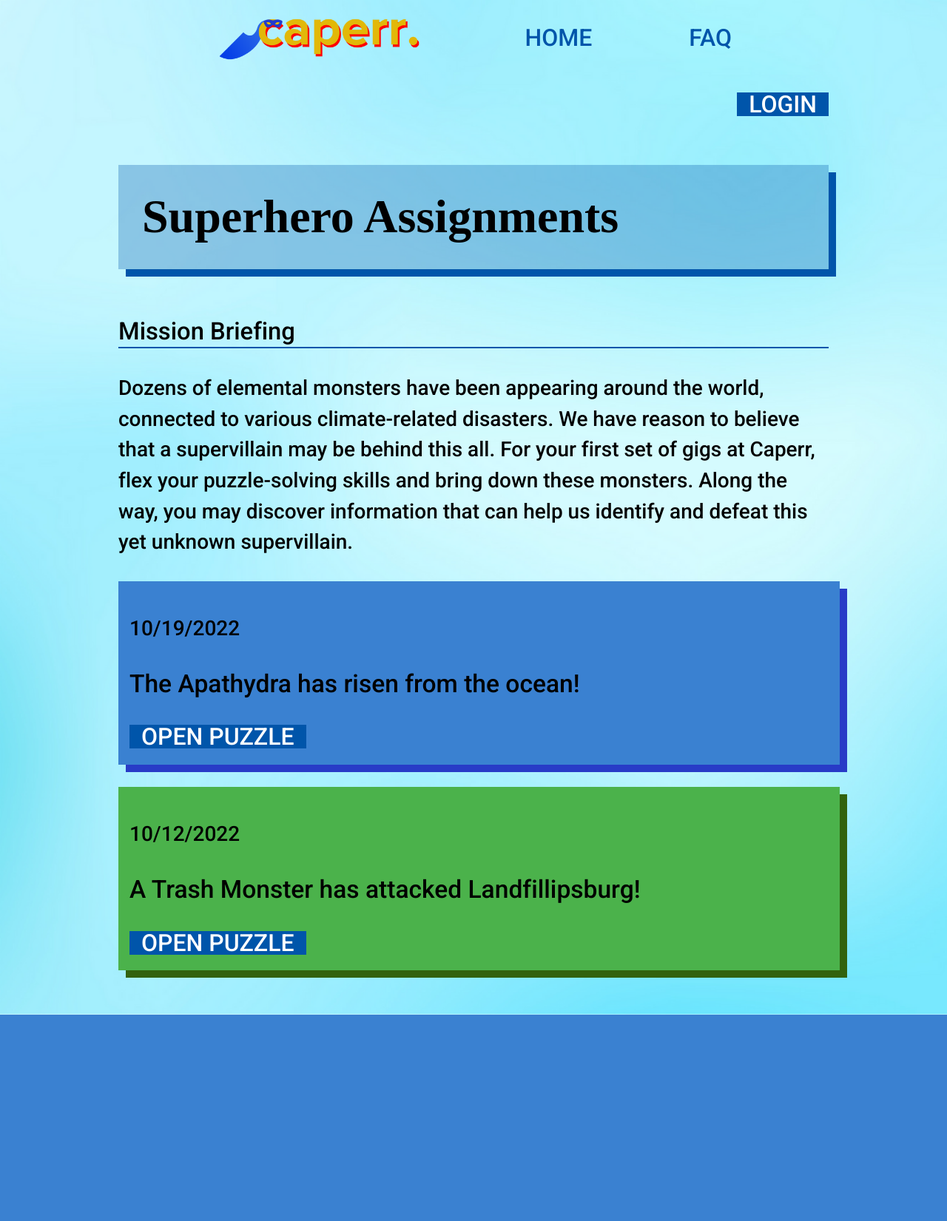
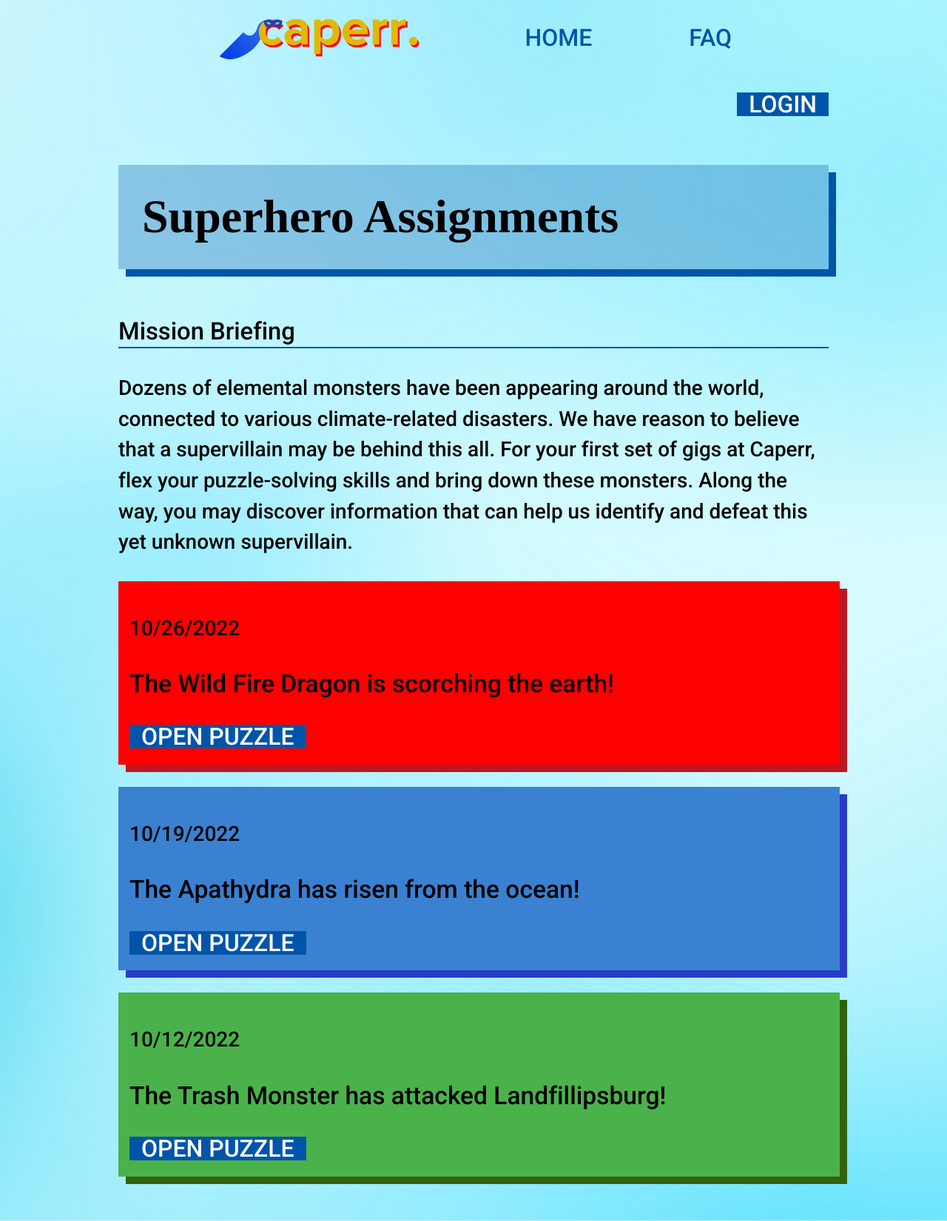
Before and after one commit to MatthewStein/caperr, a Django app: page /puzzles in a window 1280 px wide. Shown: the whole page at 74% size. Before the commit the page ends 1372 px from the top, so only its background shows below. Run offline with Django 3.2, Linux system fonts and the light colour scheme; data comes from the database, SQL or seed files in the repository; data that the repository does not hold is empty; some libraries are stand-ins or nearby versions; some web fonts are replaced.

Commit message:
Fire: add hints and launch puzzle

```diff
--- a/puzzles/templates/puzzles.html
+++ b/puzzles/templates/puzzles.html
@@ -15,6 +15,10 @@
     .water-puzzle-block {
         background-color: rgb(58, 129, 209);
         box-shadow: 10px 10px rgb(40, 59, 199);
+    }
+    .fire-puzzle-block {
+        background-color: #FF0000;
+        box-shadow: 10px 10px #BC1823;
     }
     .tm {
         width: 60%;
@@ -34,6 +38,12 @@
 <h3>Mission Briefing</h3>
 <p>Dozens of elemental monsters have been appearing around the world, connected to various climate-related disasters. We have reason to believe that a supervillain may be behind this all. For your first set of gigs at Caperr, flex your puzzle-solving skills and bring down these monsters. Along the way, you may discover information that can help us identify and defeat this yet unknown supervillain.</p>
 
+<div class="puzzle fire-puzzle-block">
+    <p>10/26/2022</p>
+    <p style="font-size:1.2em;">The Wild Fire Dragon is scorching the earth!</p>
+    <a class="btn" href="/puzzle/wildfiredragon">Open Puzzle</a>
+</div>
+
 <div class="puzzle water-puzzle-block">
     <p>10/19/2022</p>
     <p style="font-size:1.2em;">The Apathydra has risen from the ocean!</p>
@@ -42,7 +52,7 @@
 
 <div class="puzzle earth-puzzle-block">
     <p>10/12/2022</p>
-    <p style="font-size:1.2em;">A Trash Monster has attacked Landfillipsburg!</p>
+    <p style="font-size:1.2em;">The Trash Monster has attacked Landfillipsburg!</p>
     <a class="btn" href="/puzzle/trash-monster">Open Puzzle</a>
 </div>
 
```
Also changed, not shown: puzzles/templates/hints.html (+23 -0 lines).
